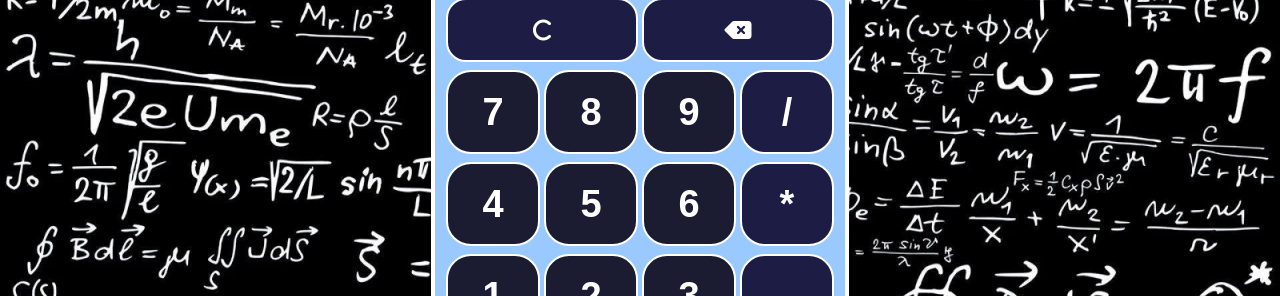
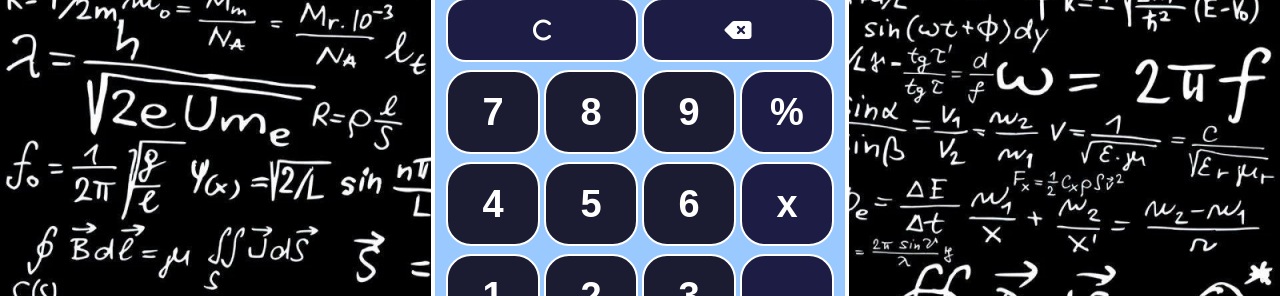
Before and after one commit to ArtuNu/react-calculator, a React (Vite) app: page / in a window 1280 px wide. Shown: the part 234-530 px from the top of the page. Built offline with nearby package versions, Linux system fonts and the light colour scheme.

Commit message:
change buttons * and / for x and %

```diff
--- a/src/App.jsx
+++ b/src/App.jsx
@@ -45,13 +45,13 @@ function App() {
           <Button clickHandle={addValue}>7</Button>
           <Button clickHandle={addValue}>8</Button>
           <Button clickHandle={addValue}>9</Button>
-          <Button clickHandle={addValue}>/</Button>
+          <Button clickHandle={addValue}>%</Button>
         </div>
         <div className="row">
           <Button clickHandle={addValue}>4</Button>
           <Button clickHandle={addValue}>5</Button>
           <Button clickHandle={addValue}>6</Button>
-          <Button clickHandle={addValue}>*</Button>
+          <Button clickHandle={addValue}>x</Button>
         </div>
         <div className="row">
           <Button clickHandle={addValue}>1</Button>
```
